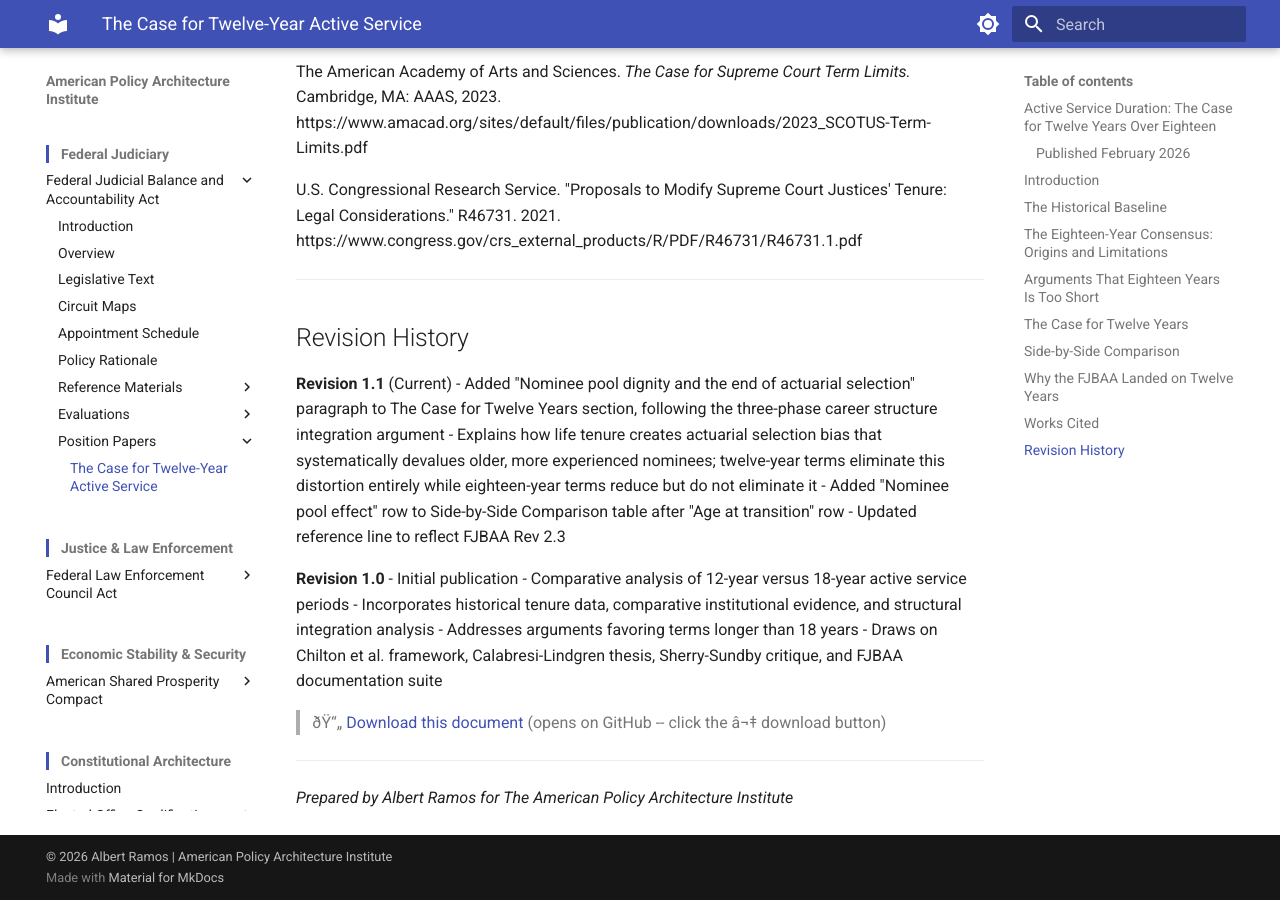
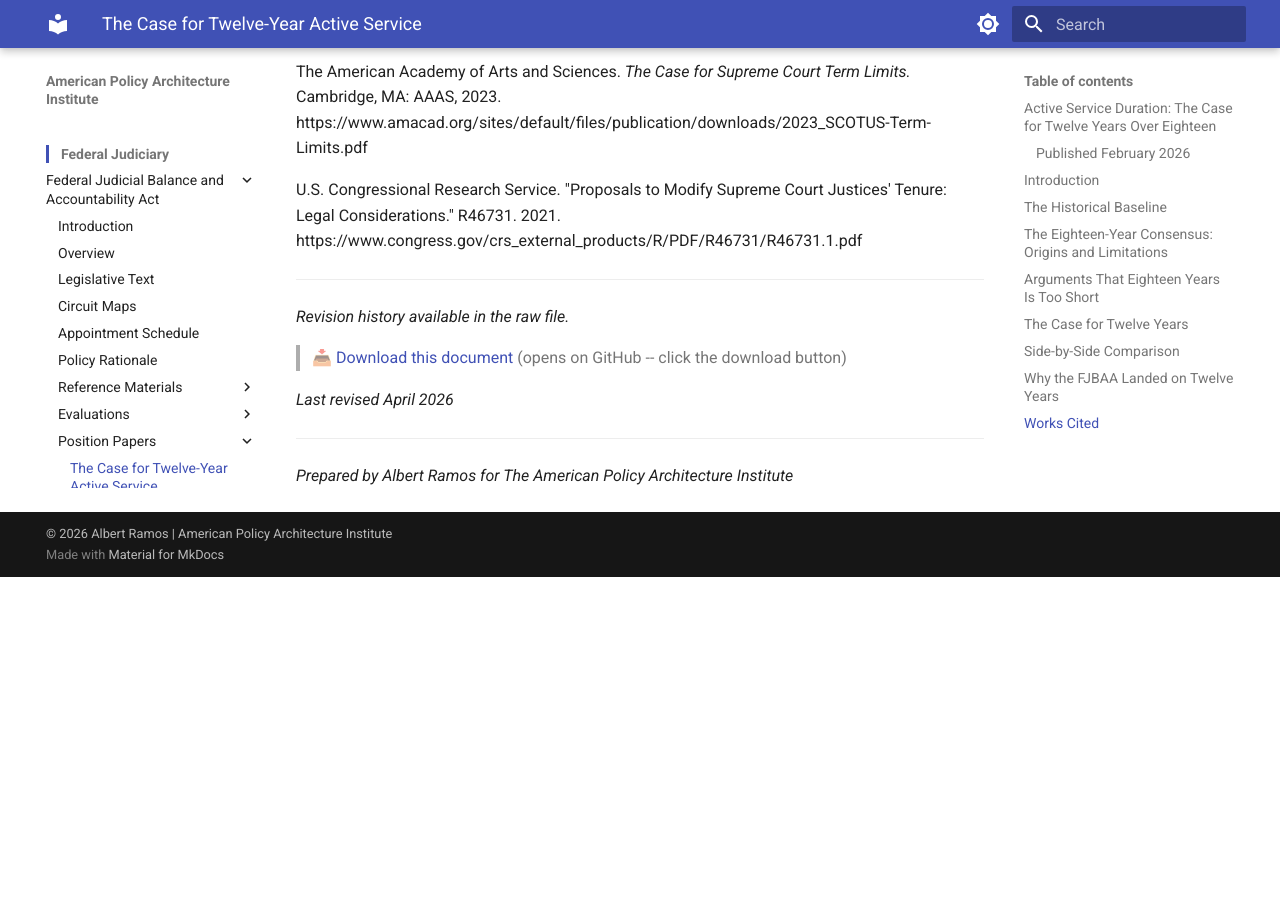
Before and after one commit to albertintech/apai, an MkDocs documentation site: the page built from docs/judiciary/fjbaa/the-case-for-twelve-years.md, in a window 1280 px wide and 900 px high, scrolled down 10019 px. Built offline with MkDocs 1.6.1 and Material for MkDocs 9.7.7, drawn with Linux system fonts in a browser that asks for light colours; after the commit the page ends 10596 px from its top, so only the background shows below that.

Commit message:
Update the-case-for-twelve-years.md

```diff
--- a/docs/judiciary/fjbaa/the-case-for-twelve-years.md
+++ b/docs/judiciary/fjbaa/the-case-for-twelve-years.md
@@ -162,9 +162,13 @@ U.S. Congressional Research Service. "Proposals to Modify Supreme Court Justices
 
 ---
 
+<!--
 ## Revision History
 
-**Revision 1.1** (Current)
+**Revision 1.2** (Current)
+- DPS Rev 2.7 structural alignment: wrapped revision history in HTML comment block, added revision history note, added last revised line, standardized download link format, renamed file to Production Convention
+
+**Revision 1.1**
 - Added "Nominee pool dignity and the end of actuarial selection" paragraph to The Case for Twelve Years section, following the three-phase career structure integration argument
 - Explains how life tenure creates actuarial selection bias that systematically devalues older, more experienced nominees; twelve-year terms eliminate this distortion entirely while eighteen-year terms reduce but do not eliminate it
 - Added "Nominee pool effect" row to Side-by-Side Comparison table after "Age at transition" row
@@ -176,8 +180,13 @@ U.S. Congressional Research Service. "Proposals to Modify Supreme Court Justices
 - Incorporates historical tenure data, comparative institutional evidence, and structural integration analysis
 - Addresses arguments favoring terms longer than 18 years
 - Draws on Chilton et al. framework, Calabresi-Lindgren thesis, Sherry-Sundby critique, and FJBAA documentation suite
+-->
 
-> ðŸ“„ [Download this document](https://github.com/albertintech/apai/blob/main/docs/judiciary/fjbaa/the-case-for-twelve-years.md) (opens on GitHub -- click the â¬‡ download button)
+*Revision history available in the raw file.*
+
+> 📥 [Download this document](https://github.com/albertintech/apai/blob/main/docs/judiciary/fjbaa/the-case-for-twelve-years.md) (opens on GitHub -- click the download button)
+
+*Last revised April 2026*
 
 ---
 
```
